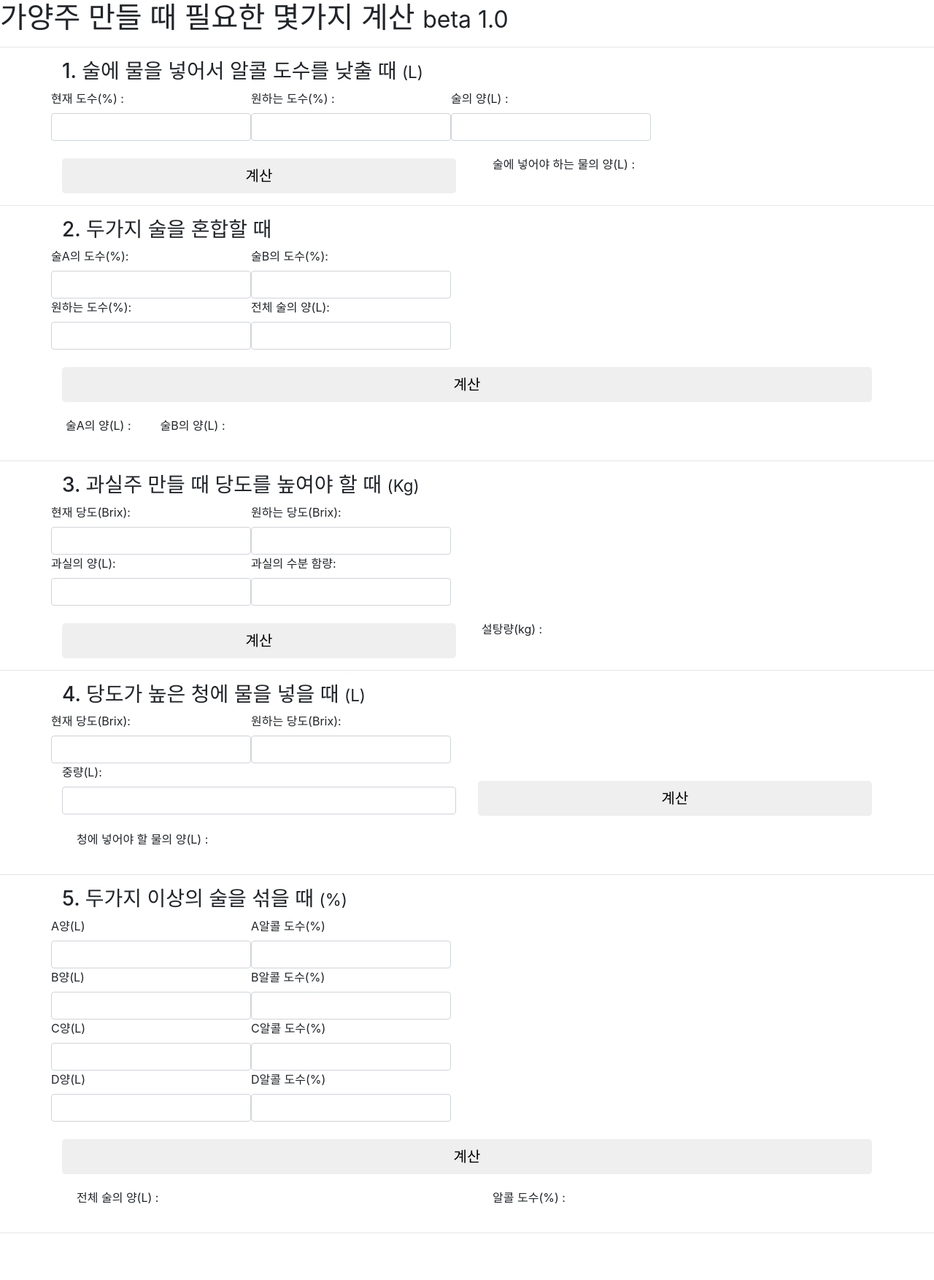
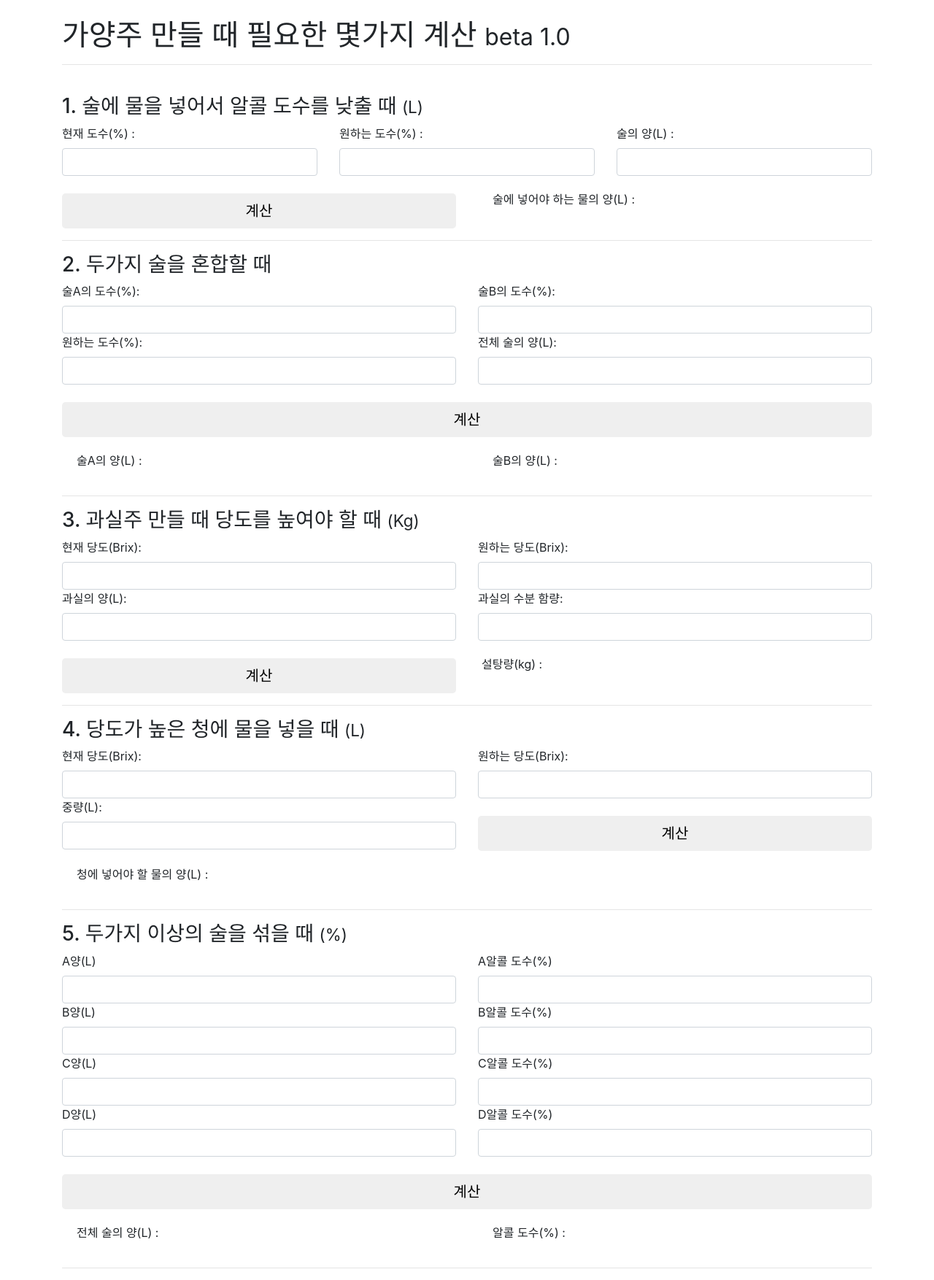
Before and after one commit to hecaiont/recipe_calculator, a Django app: page / in a window 1280 px wide. Shown: the whole page at 73% size. Before the commit the page ends 1690 px from the top, so only its background shows below. Run offline with Django 3.2, Linux system fonts and the light colour scheme; some libraries are stand-ins or nearby versions.

Commit message:
md to lg, hr edit

```diff
--- a/calc_rw/templates/calc_rw/index.html
+++ b/calc_rw/templates/calc_rw/index.html
@@ -6,26 +6,29 @@
     <script src="https://stackpath.bootstrapcdn.com/bootstrap/4.1.3/js/bootstrap.min.js" integrity="sha384-ChfqqxuZUCnJSK3+MXmPNIyE6ZbWh2IMqE241rYiqJxyMiZ6OW/JmZQ5stwEULTy" crossorigin="anonymous"></script>
 </head>
 <body>
+<div class="container">
 <div class="page-header">
+    <br>
     <h1>가양주 만들 때 필요한 몇가지 계산 <small>beta 1.0</small></h1>
     </div>
-
     <hr>
+    <br>
+</div>
 
 <div class="container">
     <h3>1. 술에 물을 넣어서 알콜 도수를 낮출 때 <small>(L)</small></h3>
     <div class="row">
-        <div class="col-xs-4">
+        <div class="col-lg-4">
             <label>현재 도수(%) :        </label>
             <div class="input-group">
             <input id="id_1_1" type="number" class="form-control"></div>
         </div>
-        <div class="col-xs-4">
+        <div class="col-lg-4">
             <label>원하는 도수(%) :</label>
             <div class="input-group">
             <input id="id_1_2" type="number" class="form-control"></div>
         </div>
-        <div class="col-xs-4">
+        <div class="col-lg-4">
             <label>술의 양(L) :</label>
             <div class="input-group">
             <input id="id_1_3" type="number" class="form-control"></div>
@@ -41,31 +44,32 @@
         </div>
         </div>
     </div>
+    <hr>
+
 </div>
 
-<hr>
 
 <div class="container">
     <h3>2. 두가지 술을 혼합할 때</h3>
         <div class="row">
-            <div class="col-xs-6">
+            <div class="col-lg-6">
                 <label>술A의 도수(%):</label>
                 <div class="input-group">
                 <input id="id_2_1" type="number" class="form-control"></div>
             </div>
-            <div class="col-xs-6">
+            <div class="col-lg-6">
                 <label>술B의 도수(%):</label>
                 <div class="input-group">
                 <input id="id_2_3" type="number" class="form-control"></div>
             </div>
         </div>
         <div class="row">
-            <div class="col-xs-6">
+            <div class="col-lg-6">
                 <label>원하는 도수(%):</label>
                 <div class="input-group">
                 <input id="id_2_2" type="number" class="form-control"></div>
             </div>
-            <div class="col-xs-6">
+            <div class="col-lg-6">
                 <label>전체 술의 양(L):</label>
                 <div class="input-group">
                 <input id="id_2_4" type="number" class="form-control"></div>
@@ -77,39 +81,40 @@
             </div>
             </div>
         <div class="row">
-            <div class="col-xs-6">
+            <div class="col-lg-6">
                 <div class="card-body">
                     술A의 양(L) : <span id="an_2_1"></span>
                 </div>
             </div>
-            <div class="col-xs-6">
+            <div class="col-lg-6">
                 <div class="card-body">
                     술B의 양(L) : <span id="an_2_2"></span>
                 </div>
             </div>
         </div>
+   <hr>
+
 </div>
 
-<hr>
 
 <div class="container">
     <h3>3. 과실주 만들 때 당도를 높여야 할 때 <small>(Kg)</small></h3>
     <div class="row">
-        <div class="col-xs-6">
+        <div class="col-lg-6">
         <label>현재 당도(Brix):</label>
         <div class="input-group">
         <input id="id_3_1" type="number" class="form-control"></div></div>
-        <div class="col-xs-6">
+        <div class="col-lg-6">
         <label>원하는 당도(Brix):</label>
         <div class="input-group">
         <input id="id_3_2" type="number" class="form-control"></div></div>
     </div>
     <div class="row">
-        <div class="col-xs-6">
+        <div class="col-lg-6">
         <label>과실의 양(L):</label>
         <div class="input-group">
         <input id="id_3_3" type="number" class="form-control"></div></div>
-        <div class="col-xs-6">
+        <div class="col-lg-6">
         <label>과실의 수분 함량:</label>
         <div class="input-group">
         <input id="id_3_4" type="number" class="form-control"></div>
@@ -127,19 +132,20 @@
         </div>
     </div>
     </div>
+  <hr>
+
 </div>
 
-<hr>
 
 <div class="container">
     <h3>4. 당도가 높은 청에 물을 넣을 때 <small>(L)</small></h3>
     <div class="row">
-        <div class="col-xs-6">
+        <div class="col-lg-6">
         <label>현재 당도(Brix):</label>
         <div class="input-group">
         <input id="id_4_1" type="number" class="form-control"></div>
         </div>
-        <div class="col-xs-6">
+        <div class="col-lg-6">
         <label>원하는 당도(Brix):</label>
         <div class="input-group">
         <input id="id_4_2" type="number" class="form-control"></div>
@@ -162,56 +168,57 @@
             </div>
         </div>
     </div>
+    <hr>
+
 </div>
 
-<hr>
 
 <div class="container">
 
 <h3>5. 두가지 이상의 술을 섞을 때 <small>(%)</small></h3>
 <div class="row">
-        <div class="col-xs-6">
+        <div class="col-lg-6">
             <label>A양(L)</label>
             <div class="input-group">
             <input id="id_5_A1" type="number" class="form-control"></div>
         </div>
-        <div class="col-xs-6">
+        <div class="col-lg-6">
             <label>A알콜 도수(%)</label>
             <div class="input-group">
             <input id="id_5_A2" type="number" class="form-control"></div>
         </div>
     </div>
 <div class="row">
-        <div class="col-xs-6">
+        <div class="col-lg-6">
             <label>B양(L)</label>
             <div class="input-group">
             <input id="id_5_B1" type="number" class="form-control"></div>
         </div>
-            <div class="col-xs-6">
+            <div class="col-lg-6">
             <label>B알콜 도수(%)</label>
             <div class="input-group">
             <input id="id_5_B2" type="number" class="form-control"></div>
         </div>
     </div>
 <div class="row">
-        <div class="col-xs-6">
+        <div class="col-lg-6">
             <label>C양(L)</label>
             <div class="input-group">
             <input id="id_5_C1" type="number" class="form-control"></div>
         </div>
-            <div class="col-xs-6">
+            <div class="col-lg-6">
             <label>C알콜 도수(%)</label>
             <div class="input-group">
             <input id="id_5_C2" type="number" class="form-control"></div>
         </div>
     </div>
 <div class="row">
-        <div class="col-xs-6">
+        <div class="col-lg-6">
             <label>D양(L)</label>
             <div class="input-group">
             <input id="id_5_D1" type="number" class="form-control"></div>
         </div>
-        <div class="col-xs-6">
+        <div class="col-lg-6">
             <label>D알콜 도수(%)</label>
             <div class="input-group">
             <input id="id_5_D2" type="number" class="form-control"></div>
@@ -236,8 +243,9 @@
             </div>
         </div>
     </div>
+   <hr>
+
 </div>
-<hr>
 
 <script>
 function fun_1(){
```
